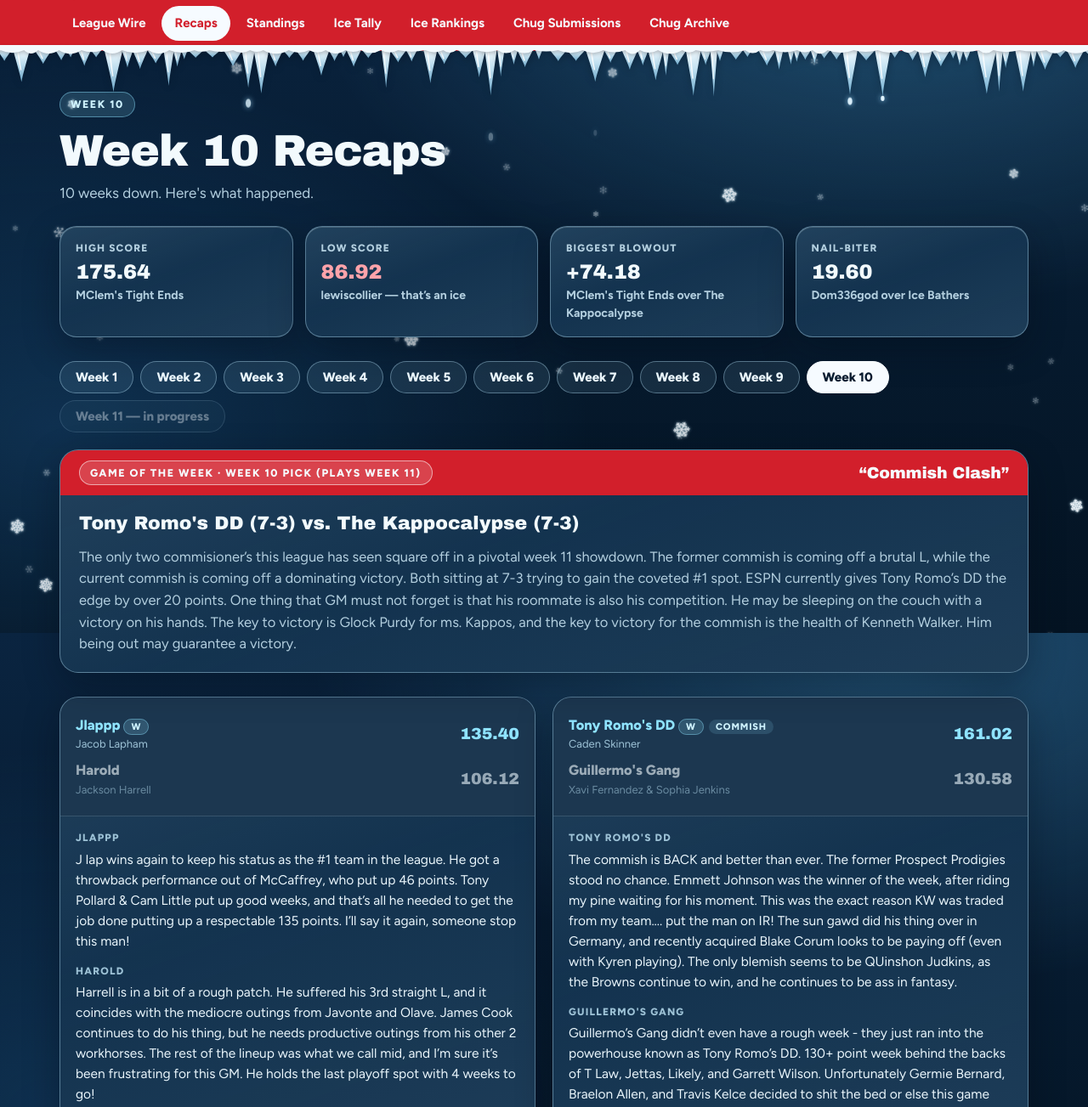
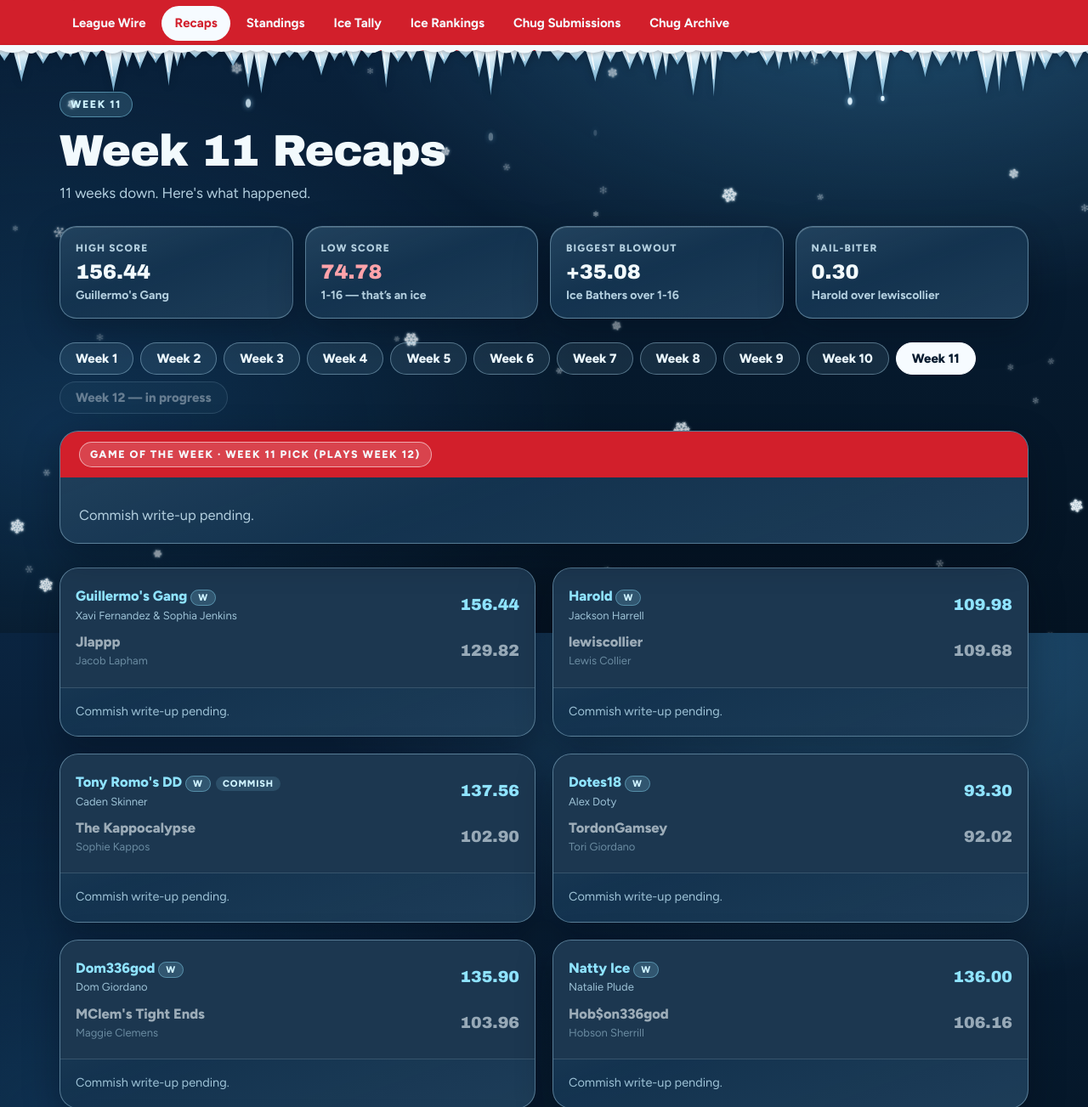
Before and after one commit to skappos/smirnoff-league, a plain HTML site: page index.html in a window 1280 px wide. Shown: the part 55-1358 px from the top of the page at 85% size. Drawn offline with nearby package versions, Linux system fonts and the light colour scheme; no server answers.

Commit message:
Week 11 Sleeper sync

```diff
--- a/index.html
+++ b/index.html
@@ -371,7 +371,7 @@
 
   <!-- ================= STANDINGS ================= -->
   <section class="view" id="view-standings">
-    <div class="eyebrow">Power Rankings · Through Week 10</div>
+    <div class="eyebrow">Power Rankings · Through Week 11</div>
     <h2 class="title">Standings</h2>
     <p class="lede">Top 8 are playoff-bound as of this week. Bottom 6 drop into the Toilet Bowl, where the loser gets locked in a pitch-black room with a 300-piece puzzle and a headlamp. Start practicing your edge pieces now.</p>
 
@@ -541,29 +541,29 @@
   }catch(e){ sb = null; }
 
   // ---------------- data ----------------
-  // Records/points current through Week 10 (synced from Sleeper league 1394061072742227968)
+  // Records/points current through Week 11 (synced from Sleeper league 1394061072742227968)
   var TEAMS = [
-    {id:"prospect-prodigies", name:"Guillermo's Gang", managers:["Xavi Fernandez","Sophia Jenkins"], w:5,l:5, bracket:"playoff", rank:7, pts:1203.22},
-    {id:"tony-romos-dd", name:"Tony Romo's DD", managers:["Caden Skinner"], w:7,l:3, bracket:"playoff", rank:2, pts:1355.36, commish:true},
-    {id:"harold", name:"Harold", managers:["Jackson Harrell"], w:5,l:5, bracket:"playoff", rank:8, pts:1187.12},
-    {id:"tordongamsey", name:"TordonGamsey", managers:["Tori Giordano"], w:4,l:6, bracket:"toilet", rank:12, pts:1104.68},
-    {id:"mclems-tight-ends", name:"MClem's Tight Ends", managers:["Maggie Clemens"], w:6,l:4, bracket:"playoff", rank:5, pts:1302.30},
-    {id:"hobson336god", name:"Hob$on336god", managers:["Hobson Sherrill"], w:4,l:6, bracket:"toilet", rank:11, pts:1148.48},
-    {id:"kappocalypse", name:"The Kappocalypse", managers:["Sophie Kappos"], w:7,l:3, bracket:"playoff", rank:4, pts:1136.16},
-    {id:"jaxsoff-dart", name:"Ice Bathers", managers:["John Moore"], w:1,l:9, bracket:"toilet", rank:14, pts:1076.00},
-    {id:"natty-ice", name:"Natty Ice", managers:["Natalie Plude"], w:3,l:7, bracket:"toilet", rank:13, pts:1122.30},
-    {id:"jonasty9", name:"1-16", managers:["Alex Jonas"], w:4,l:6, bracket:"toilet", rank:10, pts:1188.94},
-    {id:"dom336god", name:"Dom336god", managers:["Dom Giordano"], w:4,l:6, bracket:"toilet", rank:9, pts:1299.08},
-    {id:"jlappp", name:"Jlappp", managers:["Jacob Lapham"], w:8,l:2, bracket:"playoff", rank:1, pts:1379.90},
-    {id:"lewiscollier", name:"lewiscollier", managers:["Lewis Collier"], w:5,l:5, bracket:"playoff", rank:6, pts:1222.40},
-    {id:"dotes18", name:"Dotes18", managers:["Alex Doty"], w:7,l:3, bracket:"playoff", rank:3, pts:1243.12}
+    {id:"prospect-prodigies", name:"Guillermo's Gang", managers:["Xavi Fernandez","Sophia Jenkins"], w:6,l:5, bracket:"playoff", rank:6, pts:1359.66},
+    {id:"tony-romos-dd", name:"Tony Romo's DD", managers:["Caden Skinner"], w:8,l:3, bracket:"playoff", rank:2, pts:1492.92, commish:true},
+    {id:"harold", name:"Harold", managers:["Jackson Harrell"], w:6,l:5, bracket:"playoff", rank:7, pts:1297.10},
+    {id:"tordongamsey", name:"TordonGamsey", managers:["Tori Giordano"], w:4,l:7, bracket:"toilet", rank:13, pts:1196.70},
+    {id:"mclems-tight-ends", name:"MClem's Tight Ends", managers:["Maggie Clemens"], w:6,l:5, bracket:"playoff", rank:5, pts:1406.26},
+    {id:"hobson336god", name:"Hob$on336god", managers:["Hobson Sherrill"], w:4,l:7, bracket:"toilet", rank:12, pts:1254.64},
+    {id:"kappocalypse", name:"The Kappocalypse", managers:["Sophie Kappos"], w:7,l:4, bracket:"playoff", rank:4, pts:1239.06},
+    {id:"jaxsoff-dart", name:"Ice Bathers", managers:["John Moore"], w:2,l:9, bracket:"toilet", rank:14, pts:1185.86},
+    {id:"natty-ice", name:"Natty Ice", managers:["Natalie Plude"], w:4,l:7, bracket:"toilet", rank:11, pts:1258.30},
+    {id:"jonasty9", name:"1-16", managers:["Alex Jonas"], w:4,l:7, bracket:"toilet", rank:10, pts:1263.72},
+    {id:"dom336god", name:"Dom336god", managers:["Dom Giordano"], w:5,l:6, bracket:"playoff", rank:8, pts:1434.98},
+    {id:"jlappp", name:"Jlappp", managers:["Jacob Lapham"], w:8,l:3, bracket:"playoff", rank:1, pts:1509.72},
+    {id:"lewiscollier", name:"lewiscollier", managers:["Lewis Collier"], w:5,l:6, bracket:"toilet", rank:9, pts:1332.08},
+    {id:"dotes18", name:"Dotes18", managers:["Alex Doty"], w:8,l:3, bracket:"playoff", rank:3, pts:1336.42}
   ];
-  var CURRENT_WEEK = 10; // last fully-scored week
-  var UPCOMING_WEEK = 11;
-  var UPCOMING_MATCHUPS = [ // pairings only — Week 11 hasn't been played yet
-    ["jlappp","prospect-prodigies"], ["harold","lewiscollier"], ["tony-romos-dd","kappocalypse"],
-    ["tordongamsey","dotes18"], ["dom336god","mclems-tight-ends"], ["hobson336god","natty-ice"],
-    ["jonasty9","jaxsoff-dart"]
+  var CURRENT_WEEK = 11; // last fully-scored week
+  var UPCOMING_WEEK = 12;
+  var UPCOMING_MATCHUPS = [ // pairings only — Week 12 hasn't been played yet
+    ["jlappp","lewiscollier"], ["kappocalypse","prospect-prodigies"], ["tordongamsey","harold"],
+    ["tony-romos-dd","dom336god"], ["dotes18","hobson336god"], ["jonasty9","mclems-tight-ends"],
+    ["natty-ice","jaxsoff-dart"]
   ];
 
   // The marquee matchup Sophie picks each week, keyed by the week it's ANNOUNCED in
@@ -807,7 +807,14 @@
       rb:"I can’t keep knocking John down. At this point I think he is officially eliminated from playoff contention, and just needs to avoid last place in the playoffs. Skattebo looked geeat, CJ Stroud has had a bounce back year, and Matthew Golden has been fantasy gold. That’s about it. Jalen Coker has a midget throwing him the rock. LaPorta has become an afterthought after threating not to re-sign. Mr. Kiner entered the starting lineup too - pretty bad. Good luck John."},
     {week:10, a:"jonasty9", b:"hobson336god", sa:133.48, sb:110.80,
       ra:"Jonasty takes another W behind the backs of BIJAN robinson, and Chase Brown. What could be the key to unlocking an end of season push is Mr. Jordon Tyson. He was peppered with targets, while Olave looked to be an afterthought. If Drake London and Rashee Rice can put 15+ points a week up, then this team will slither its way into the playoffs.",
-      rb:"Hobson is REELING following his 3rd straight L, and the playoffs becoming more of a challenge. Bryce Young has been anything BUT good since being acquired from the commish. Somehow that team is still 1st place in the dogshit NFC South. Chubba Hubbard is part of the reason, as he erupted for 34+ points. The player doing well after the trade is P Wash. He has outplayed Zay Flowers, and this commish wants him back straight up for Zay. After that, a whole lot of shit this week. Time to rebound."}
+      rb:"Hobson is REELING following his 3rd straight L, and the playoffs becoming more of a challenge. Bryce Young has been anything BUT good since being acquired from the commish. Somehow that team is still 1st place in the dogshit NFC South. Chubba Hubbard is part of the reason, as he erupted for 34+ points. The player doing well after the trade is P Wash. He has outplayed Zay Flowers, and this commish wants him back straight up for Zay. After that, a whole lot of shit this week. Time to rebound."},
+    {week:11, a:"jlappp", b:"prospect-prodigies", sa:129.82, sb:156.44, ra:"", rb:""},
+    {week:11, a:"harold", b:"lewiscollier", sa:109.98, sb:109.68, ra:"", rb:""},
+    {week:11, a:"tony-romos-dd", b:"kappocalypse", sa:137.56, sb:102.90, ra:"", rb:""},
+    {week:11, a:"tordongamsey", b:"dotes18", sa:92.02, sb:93.30, ra:"", rb:""},
+    {week:11, a:"dom336god", b:"mclems-tight-ends", sa:135.90, sb:103.96, ra:"", rb:""},
+    {week:11, a:"hobson336god", b:"natty-ice", sa:106.16, sb:136.00, ra:"", rb:""},
+    {week:11, a:"jonasty9", b:"jaxsoff-dart", sa:74.78, sb:109.86, ra:"", rb:""}
   ];
 
   // seed ices exactly as the Week 1 newsletter listed them (due 9/20)
@@ -873,7 +880,13 @@
     {id:"i61", who:"Jackson Harrell", week:"Week 9", reason:"Tyler Loop (0-pt starter)", status:"owed"},
     {id:"i62", who:"Lewis Collier", week:"Week 10", reason:"Lowest-scoring team of the week (Week 10)", status:"owed"},
     {id:"i63", who:"Hobson Sherrill", week:"Week 10", reason:"Xavier Worthy (0-pt starter)", status:"owed"},
-    {id:"i64", who:"Lewis Collier", week:"Week 10", reason:"Omar Cooper Jr. (0-pt starter)", status:"owed"}
+    {id:"i64", who:"Lewis Collier", week:"Week 10", reason:"Omar Cooper Jr. (0-pt starter)", status:"owed"},
+    {id:"i65", who:"Alex Jonas", week:"Week 11", reason:"Lowest-scoring team of the week (Week 11)", status:"owed"},
+    {id:"i66", who:"Alex Jonas", week:"Week 11", reason:"Juwan Johnson (0-pt starter)", status:"owed"},
+    {id:"i67", who:"Tori Giordano", week:"Week 11", reason:"Vikings Defense (0-pt starter)", status:"owed"},
+    {id:"i68", who:"Maggie Clemens", week:"Week 11", reason:"J.K. Dobbins (0-pt starter)", status:"owed"},
+    {id:"i69", who:"Jackson Harrell", week:"Week 11", reason:"Rachaad White (0-pt starter)", status:"owed"},
+    {id:"i70", who:"John Moore", week:"Week 11", reason:"Dalton Kincaid (0-pt starter)", status:"owed"}
   ];
 
   // season chug log — Sophie sends times after each newsletter, this gets updated to match.
@@ -1197,7 +1210,7 @@
 
   // ---------------- render: recaps ----------------
   var currentWeek = CURRENT_WEEK;
-  var weeksAvailable = [1,2,3,4,5,6,7,8,9,10];
+  var weeksAvailable = [1,2,3,4,5,6,7,8,9,10,11];
 
   function weekMatchups(w){ return MATCHUPS.filter(function(m){ return m.week===w; }); }
 
```
